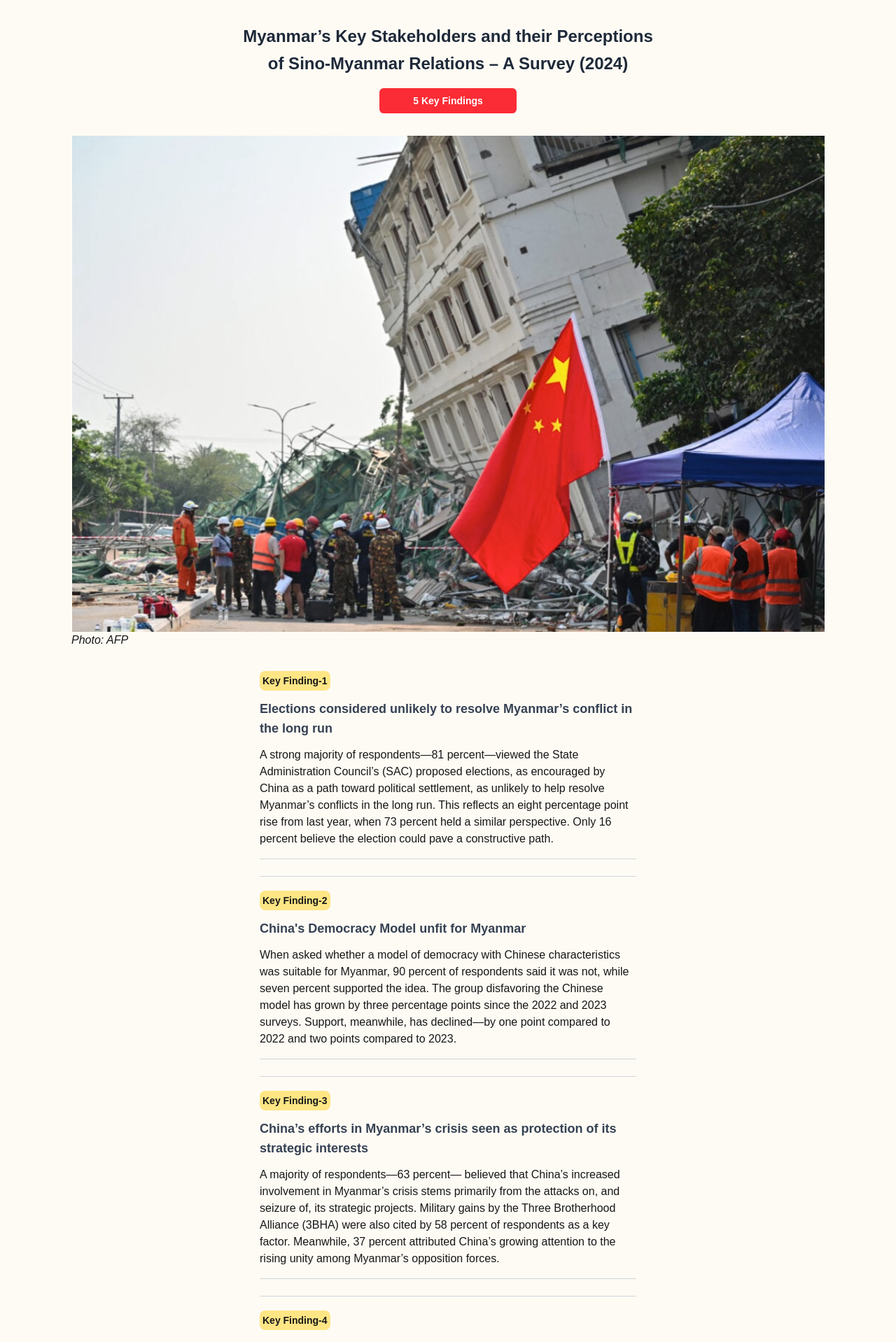
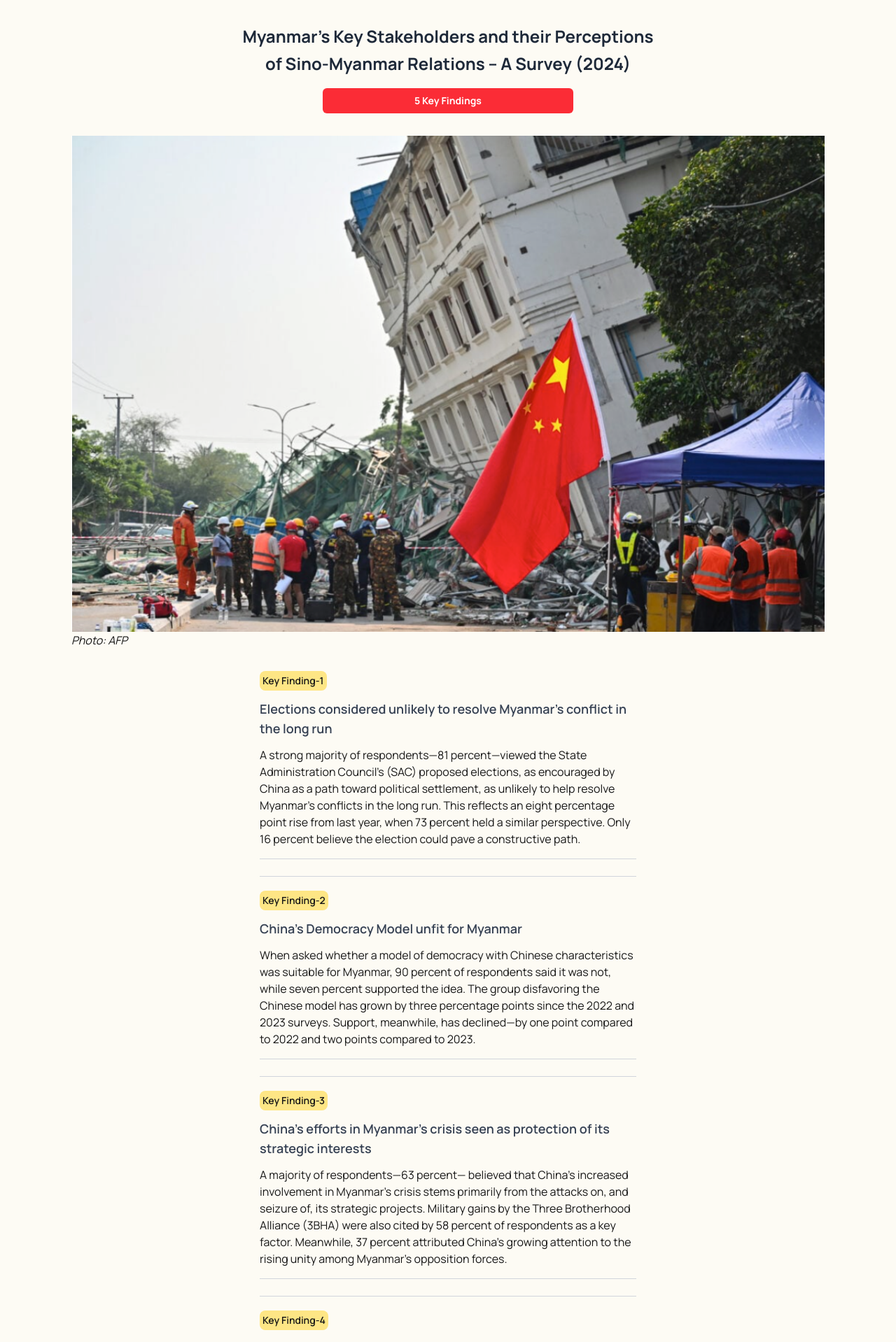
Before and after one commit to HtunAungKyaw73/Interactive-Survey-Website, a Next.js app: page / in a window 1280 px wide. Shown: the top 1918 px of the page at 70% size. Built offline with nearby package versions, Linux system fonts and the light colour scheme.

Commit message:
Layout Fixed

```diff
--- a/src/app/globals.css
+++ b/src/app/globals.css
@@ -14,16 +14,16 @@ img{
 @theme inline {
   --color-background: var(--background);
   --color-foreground: var(--foreground);
-  --font-sans: var(--font-geist-sans);
-  --font-mono: var(--font-geist-mono);
+  --font-sans: var(--font-manrope);
+  --font-mono: var(--font-manrope);
 }
 
-@media (prefers-color-scheme: dark) {
-  :root {
-    --background: #0a0a0a;
-    --foreground: #ededed;
-  }
-}
+/*@media (prefers-color-scheme: dark) {*/
+/*  :root {*/
+/*    --background: #0a0a0a;*/
+/*    --foreground: #ededed;*/
+/*  }*/
+/*}*/
 
 body {
   background: var(--background);
--- a/src/app/page.tsx
+++ b/src/app/page.tsx
@@ -6,9 +6,9 @@ import ActivePie from "@/components/active-pie";
 
 export default function Home() {
   return (
-    <div className="font-sans justify-items-center p-8">
-       <header className="mb-8 justify-items-center">
-           <div className="mb-8 justify-items-center">
+    <div className="font-sans p-8">
+       <header className="mb-8">
+           <div className="mb-8 flex flex-col items-center">
                <h1 className="text-xl md:text-2xl font-bold text-gray-800 text-center leading-relaxed ">Myanmar’s Key Stakeholders and their Perceptions <br/> of Sino-Myanmar Relations – A Survey (2024)</h1>
                <a className="text-xs md:text-sm text-center block font-bold cursor-pointer text-white mt-4 p-2 bg-red-500 w-1/3 rounded-md hover:bg-red-600" href="#main">5 Key Findings</a>
            </div>
@@ -17,8 +17,8 @@ export default function Home() {
                <p><i>Photo: AFP</i></p>
            </div>
        </header>
-      <main id="main" className={"md:w-3/4 lg:w-2/4"}>
-        <div>
+      <main id="main" className={"flex flex-col items-center"}>
+        <div className={"md:w-3/4 lg:w-2/4"}>
             <PieChartApp payload={data[3]}/>
             <PieChartApp payload={data[2]}/>
             <BarChartApp payload={data[0]}/>
@@ -26,7 +26,7 @@ export default function Home() {
             <BarChartApp payload={data[1]}/>
         </div>
       </main>
-      <footer className="justify-center mt-5 text-sm">
+      <footer className="flex justify-center mt-5 text-sm">
         <p>China Survey 2024 | ISP-Myanmar</p>
       </footer>
     </div>
```
